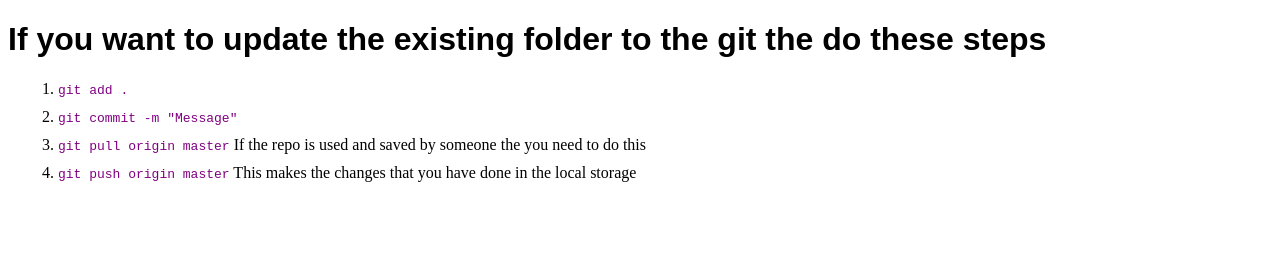
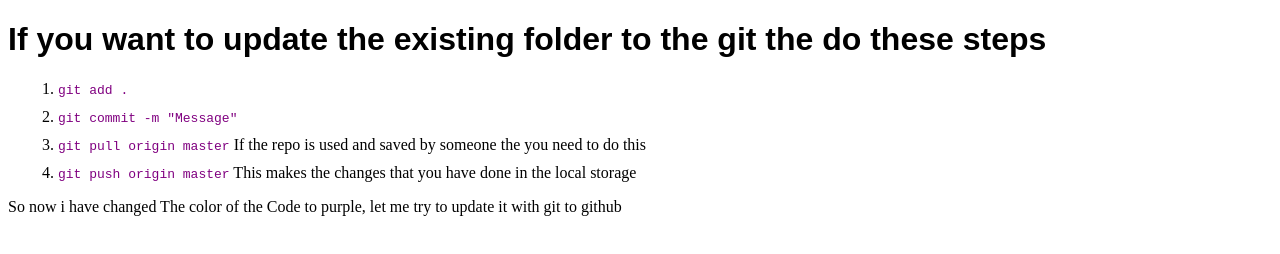
Before and after one commit to Cherry-2006/Learning-Repo, a plain HTML site: page index.html in a window 1280 px wide. Drawn offline with Linux system fonts and the light colour scheme.

Commit message:
forth commit to test

```diff
--- a/index.html
+++ b/index.html
@@ -24,5 +24,6 @@
         <li><code>git pull origin master</code> If the repo is used and saved by someone the you need to do this</li>
         <li><code>git push origin master</code> This makes the changes that you have done in the local storage</li>
     </ol>
+    <p>So now i have changed The color of the Code to purple, let me try to update it with git to github</p>
 </body>
 </html>
```
